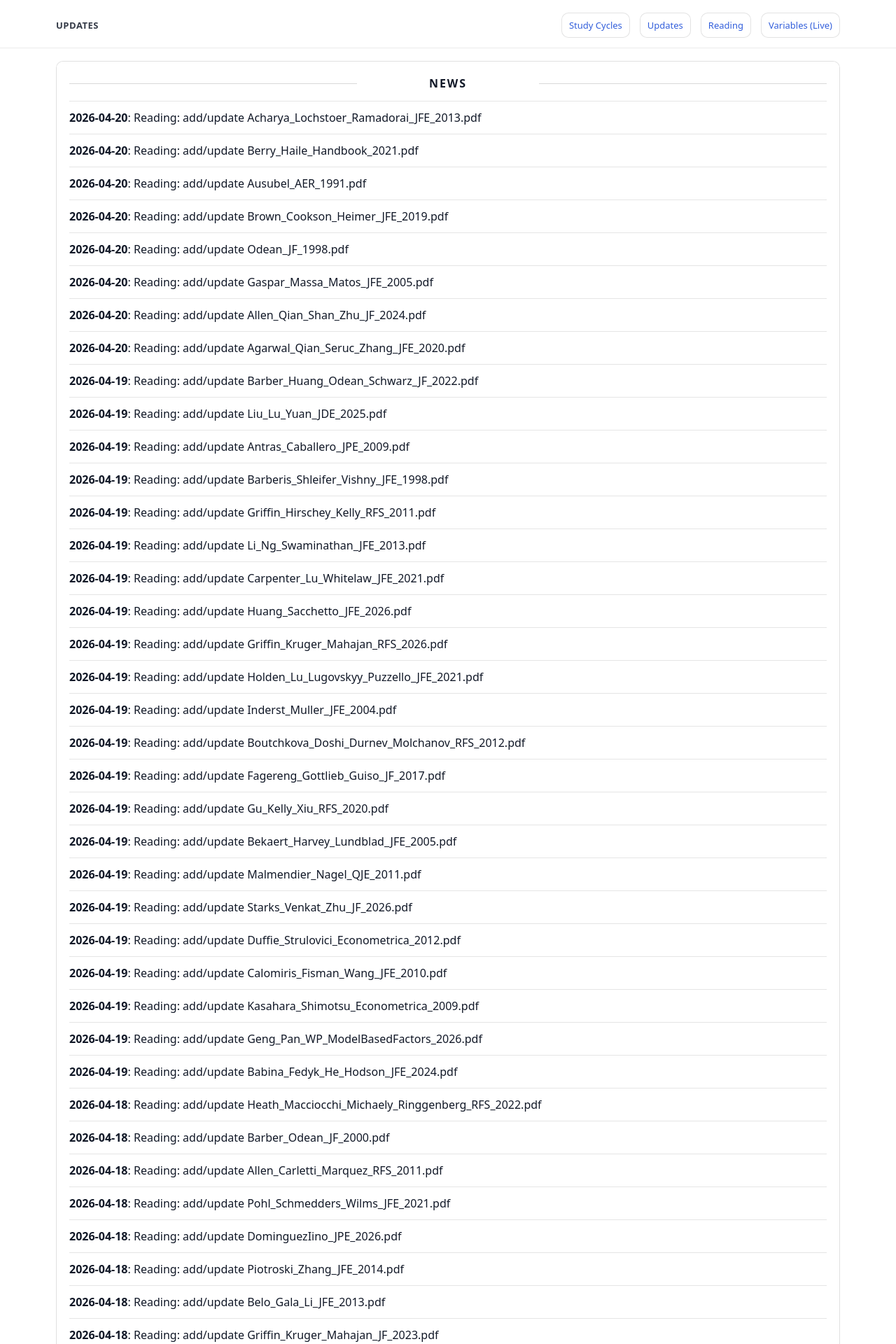
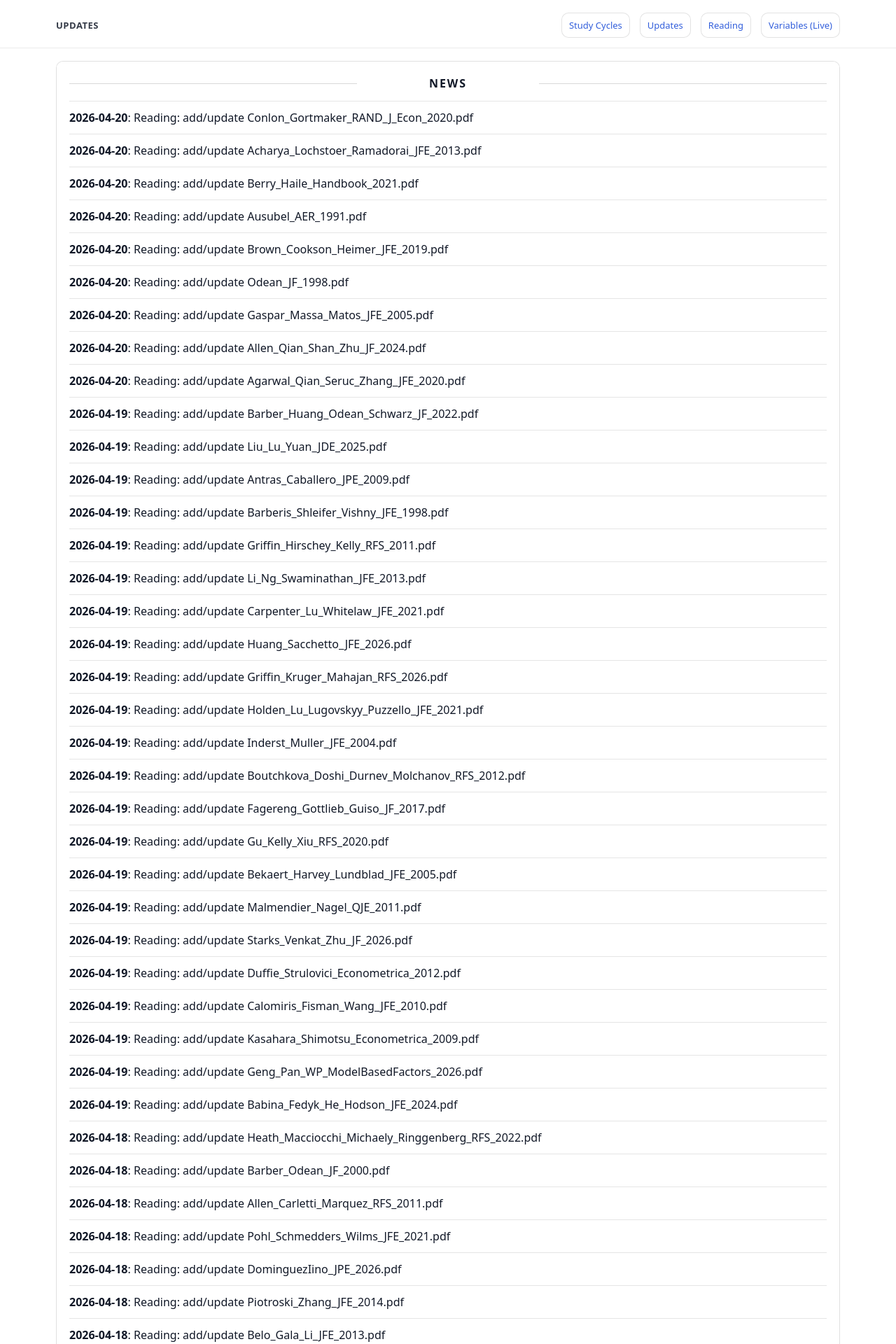
Before and after one commit to yaxinzn/study-archive, a Jekyll site: the page built from updates/index.md, in a window 1280 px wide. Shown: the top 1920 px of the page at 70% size. Built offline with Jekyll 4.4.1, drawn with Linux system fonts in a browser that asks for light colours; some of the changed text lies outside the part shown.

Commit message:
chore: update NEWS feed

```diff
--- a/_data/news.yml
+++ b/_data/news.yml
@@ -1,4 +1,7 @@
 # Auto-generated update history (sorted newest -> oldest). Do not edit manually.
+- ts: "1776680407"
+  date: "2026-04-20"
+  title: "Reading: add/update Conlon_Gortmaker_RAND_J_Econ_2020.pdf"
 - ts: "1776679942"
   date: "2026-04-20"
   title: "Reading: add/update Acharya_Lochstoer_Ramadorai_JFE_2013.pdf"
```
